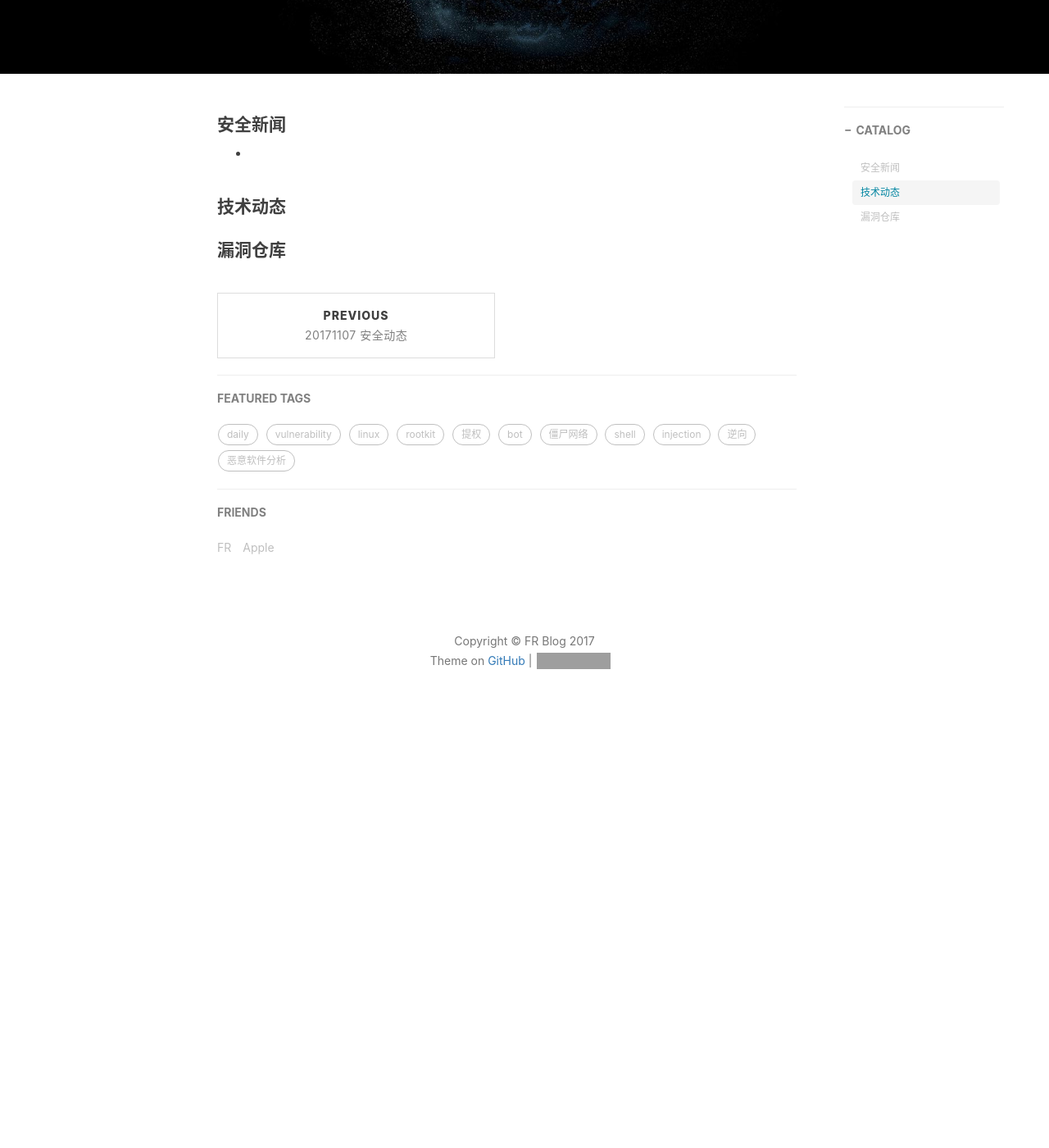
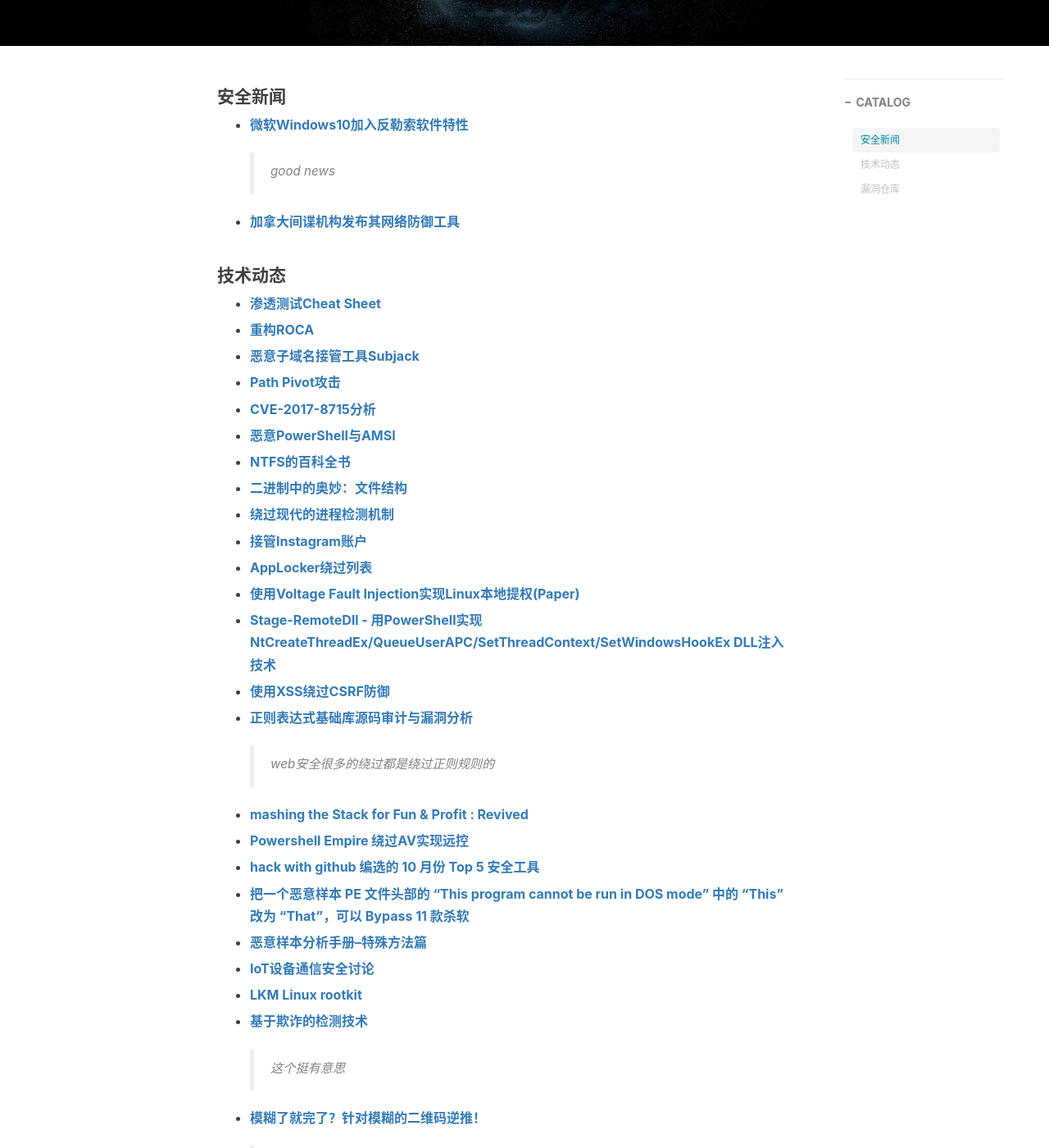
Before and after one commit to flankeraptor/flankeraptor.github.io, a Jekyll site: the page built from _posts/2017-11-08-01-20171108 安全动态.md, in a window 1280 px wide and 1400 px high, scrolled down 467 px. Shown: the whole window at 82% size. Built offline with Jekyll 4.4.1, drawn with Linux system fonts in a browser that asks for light colours; nearby versions of some CDN libraries; comment, search, counter and statistics services are not loaded; before the commit the page ends 1377 px from its top, so only the background shows below that; some of the changed text lies outside the part shown; grey boxes are pictures that could not be loaded.

Commit message:
Update 2017-11-08-01-20171108 安全动态.md

```diff
--- a/_posts/2017-11-08-01-20171108 安全动态.md
+++ b/_posts/2017-11-08-01-20171108 安全动态.md
@@ -1,28 +1,116 @@
 ---
 layout: post
-title: 20171107 安全动态
-subtitle: 2017/11/07
-date: 2017-11-07
+title: 20171108 安全动态
+subtitle: 2017/11/08
+date: 2017-11-08
 author: FR
 header-img: img/post-bg-dailysec.jpg
 catalog: true
 tags:
     - daily
-    - vulnerability
+    - pentest
+    - powershell
     - linux
+    - 提权
     - rootkit
-    - 提权
-    - bot
-    - 僵尸网络
-    - shell
-    - injection
-    - 逆向
-    - 恶意软件分析
 ---
 
 #### 安全新闻
-- **[]()**
+- **[微软Windows10加入反勒索软件特性](https://www.bleepingcomputer.com/news/microsoft/windows-10s-controlled-folder-access-anti-ransomware-feature-is-now-live/)**
+    > good news
+
+- **[加拿大间谍机构发布其网络防御工具](https://www.hackread.com/canadas-spy-agency-releases-its-cyber-defense-tool-for-public/)**
 
 #### 技术动态
+- **[渗透测试Cheat Sheet](https://techincidents.com/penetration-testing-cheat-sheet/)**
+
+- **[重构ROCA](https://blog.cr.yp.to/20171105-infineon.html)**
+
+- **[恶意子域名接管工具Subjack](https://github.com/haccer/subjack)**
+
+- **[Path Pivot攻击](https://gdelugre.github.io/2017/11/06/samba-path-pivot-attack/)**
+
+- **[CVE-2017-8715分析](https://posts.specterops.io/a-look-at-cve-2017-8715-bypassing-cve-2017-0218-using-powershell-module-manifests-1f811aea858c)**
+
+- **[恶意PowerShell与AMSI](https://github.com/cobbr/slides/blob/master/BSides/DFW/PSAmsi%20-%20Offensive%20PowerShell%20Interaction%20with%20the%20AMSI.pdf)**
+
+- **[NTFS的百科全书](http://www.kes.talktalk.net/ntfs/)**
+
+- **[二进制中的奥妙：文件结构](https://www.slideshare.net/AngelBoy1/play-with-file-structure-yet-another-binary-exploit-technique)**
+
+- **[绕过现代的进程检测机制](http://riscy.business/2017/11/bypassing-modern-process-hollowing-detection/)**
+
+- **[接管Instagram账户](https://stefanovettorazzi.com/taking_over_instagram_accounts/)**
+
+- **[AppLocker绕过列表](https://github.com/api0cradle/UltimateAppLockerByPassList/blob/master/README.md)**
+
+- **[使用Voltage Fault Injection实现Linux本地提权(Paper)](https://www.riscure.com/uploads/2017/10/Riscure_Whitepaper_Escalating_Privileges_in_Linux_using_Fault_Injection.pdf)**
+
+- **[Stage-RemoteDll - 用PowerShell实现NtCreateThreadEx/QueueUserAPC/SetThreadContext/SetWindowsHookEx DLL注入技术](https://github.com/FuzzySecurity/PowerShell-Suite/blob/master/Stage-RemoteDll.ps1)**
+
+- **[使用XSS绕过CSRF防御](https://dl.packetstormsecurity.net/papers/attack/Using_XSS_to_bypass_CSRF_protection.pdf)**
+
+- **[正则表达式基础库源码审计与漏洞分析](http://www.freebuf.com/vuls/151430.html)**
+    > web安全很多的绕过都是绕过正则规则的
+
+- **[mashing the Stack for Fun & Profit : Revived](https://avicoder.me/papers/pdf/smashthestack.pdf)**
+
+- **[Powershell Empire 绕过AV实现远控](http://bobao.360.cn/learning/detail/4628.html)**
+
+- **[hack with github 编选的 10 月份 Top 5 安全工具](https://medium.com/hack-with-github/top-5-security-tools-october-2017-76ab31834efd)**
+
+- **[把一个恶意样本 PE 文件头部的 “This program cannot be run in DOS mode” 中的 “This” 改为 “That”，可以 Bypass 11 款杀软](https://twitter.com/zerosum0x0/status/925486850399019009/photo/1)**
+
+- **[恶意样本分析手册–特殊方法篇](http://blog.nsfocus.net/malicious-sample-analysis-manual/)**
+
+- **[IoT设备通信安全讨论](https://cert.360.cn/report/detail?id=5da919662c3c60f5004e513756fc4562)**
+
+- **[LKM Linux rootkit](https://github.com/f0rb1dd3n/Reptile)**
+
+- **[基于欺诈的检测技术](https://github.com/0x4D31/deception-as-detection)**
+    > 这个挺有意思
+
+- **[模糊了就完了？针对模糊的二维码逆推！](https://medium.freecodecamp.org/lets-enhance-how-we-found-rogerkver-s-1000-wallet-obfuscated-private-key-8514e74a5433)**
+    > 不错的文章，新的攻击思路
+
+- **[Amber - 一种新的PE壳 - 反射式PE壳](https://pentest.blog/introducing-new-packing-method-first-reflective-pe-packer/)**
+
+- **[Reptile - LKM Linux Rootkit](http://www.kitploit.com/2017/10/reptile-lkm-linux-rootkit.html)**
+
+- **[SecureLayer7 对 KeystoneJS 的渗透测试报告](https://securelayer7.net/download/pdf/KeystoneJS-Pentest-Report-SecureLayer7.pdf)**
+    > 学习一下老外的渗透测试报告
+
+- **[一种深度隐蔽的域后门方式](http://bobao.360.cn/learning/detail/4599.html)**
+
+- **[Windows数字签名伪造](http://wiki.ioin.in/post/group/kp9A)**
+
+- **[【开发利器】中国国内可用API合集](https://microzz.com/2017/02/03/API/)**
+
+- **[windows命令执行漏洞不会玩？ 看我！](https://evi1cg.me/archives/remote_exec.html)**
+
+- **[蜜罐与内网安全从0到1（一）](https://sosly.me/index.php/2017/08/23/goldenspark1/)**
+
+- **[CAT文件数字签名使用技巧](https://3gstudent.github.io/3gstudent.github.io/CAT%E6%96%87%E4%BB%B6%E6%95%B0%E5%AD%97%E7%AD%BE%E5%90%8D%E4%BD%BF%E7%94%A8%E6%8A%80%E5%B7%A7/)**
+
+- **[BaRMIe - Java RMI Enumeration And Attack Tool](http://www.kitploit.com/2017/10/barmie-java-rmi-enumeration-and-attack.html)**
+
+- **[Blazy ——登录爆破工具（同时可检测CSRF, Clickjacking, Cloudflare and WAF）](http://www.example.com)**
+    > **[ link-1 ](http://www.kitploit.com/2017/10/blazy-modern-login-bruteforcer-which.html)**
+    > **[ link-2 ](https://github.com/ak1t4/open-redirect-scanner)**
+    > **[ link-3 ](https://github.com/ak1t4/open-redirect-scanner)**
+    > 这个用来测试url跳转漏洞不错
+
+- **[如何通过USB完全接管系统](http://blog.ptsecurity.com/2017/10/how-to-obtaining-full-system-access-via.html)**
+
+- **[看我如何一步一步发现TP-Link路由器的远程代码执行(CVE-2017-13772)](https://www.fidusinfosec.com/tp-link-remote-code-execution-cve-2017-13772/)**
+
+- **[Seccubus：简易自动漏洞扫描、报告、分析工具（可结合Nessus、OpenVAS、Nikto、NMap等）](http://www.kitploit.com/2017/10/seccubus-easy-automated-vulnerability.html)**
+
+- **[ASLRay - 利用堆喷射绕过 Linux ELF x32/x64 ASLR 防御](https://github.com/cryptolok/ASLRay)**
+
+- **[如何把shellcode转换成exe文件分析 ](http://www.freebuf.com/articles/web/152879.html)**
 
 #### 漏洞仓库
+- **[ZTE ZXR10 路由器多个安全漏洞披露](https://blogs.securiteam.com/index.php/archives/3495)**
+
+- **[结合一个野外样本构造一个cve-2016-7193弹计算器的利用](https://mp.weixin.qq.com/s/dzlvMaXMV_LPwqxYnYrdDw)**
```
